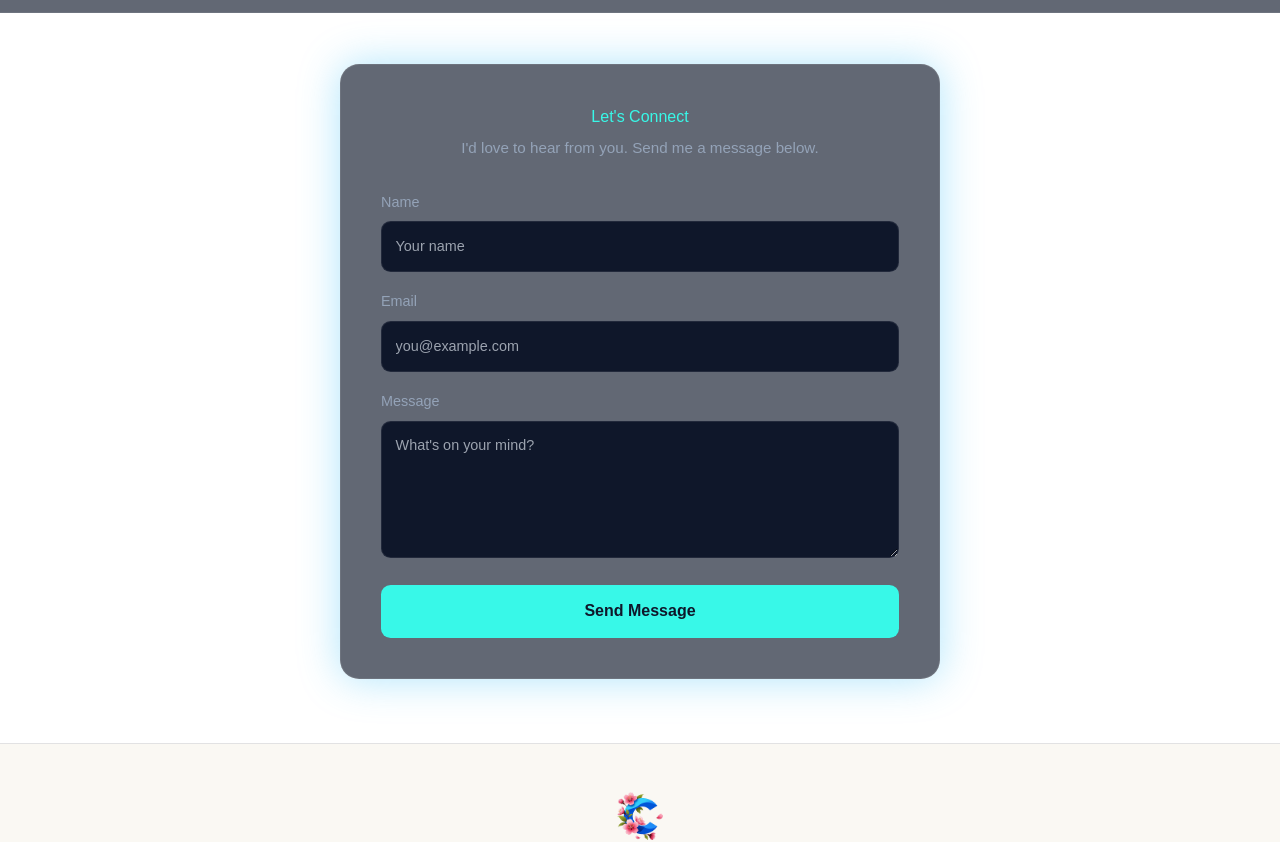
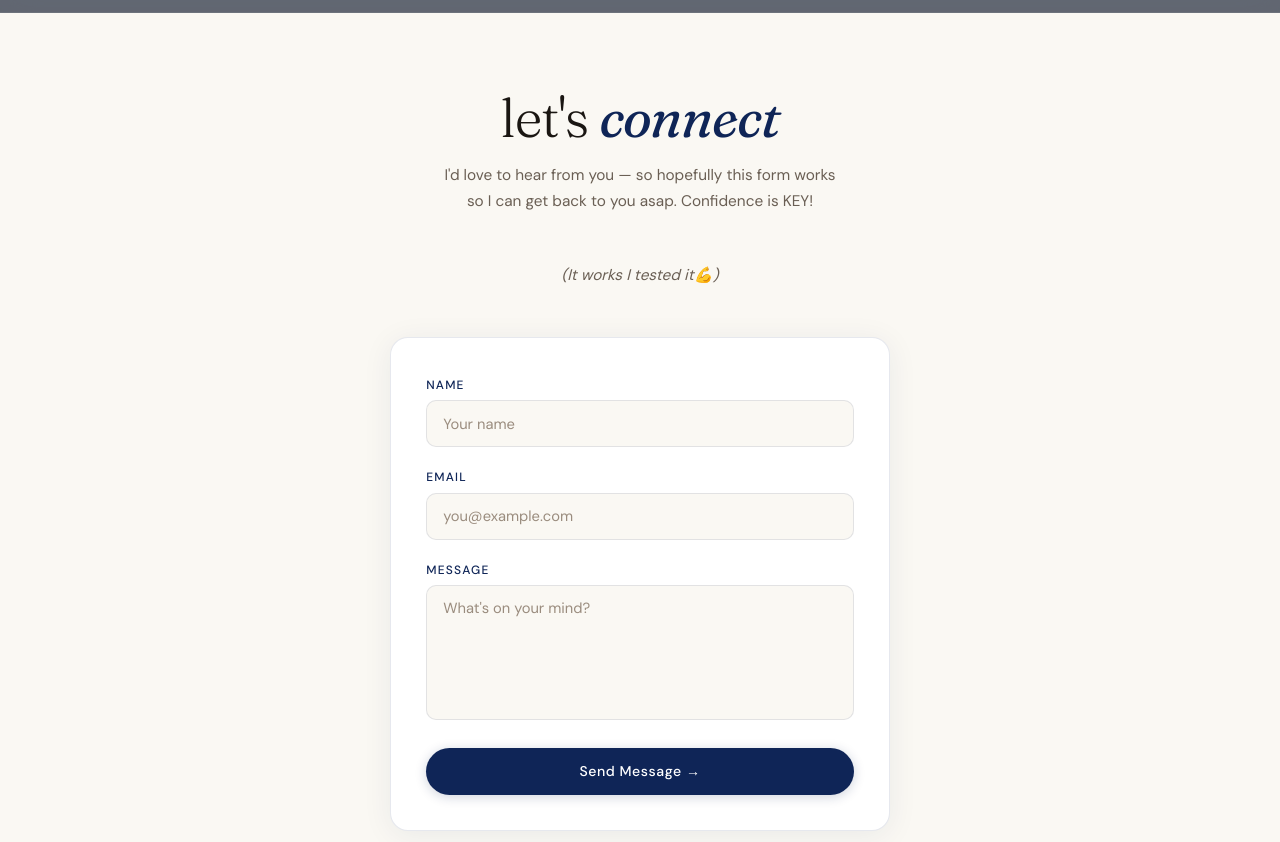
Before and after one commit to calebluebbering/caleb-website, a Next.js app: page /contact in a window 1280 px wide. Shown: the part 180-1022 px from the top of the page. Built offline with nearby package versions, Linux system fonts and the light colour scheme.

Commit message:
update contact page, make name link to home

```diff
--- a/app/contact/contact.css
+++ b/app/contact/contact.css
@@ -1,114 +1,237 @@
-.contact-container {
-  max-width: 600px;
-  margin: 4rem auto;
-  padding: 2.5rem;
-  background: var(--bg-glass);
-  backdrop-filter: blur(14px);
-  border-radius: 1.2rem;
-  border: 1px solid var(--border-soft);
-  color: var(--text-primary);
-  box-shadow: 0 0 40px var(--accent-glow);
-  transition: all 0.3s ease;
+:root {
+  --ink:      #1a1612;
+  --navy:     #0f2557;
+  --muted:    #6a5f54;
+  --soft:     #9a8c7e;
+  --cream:    #faf8f3;
+  --line:     rgba(15,37,87,0.1);
+  --field-bg: #ffffff;
+  --page-accent: #1a4fd6;
 }
 
-.contact-header {
-  text-align: center;
-  margin-bottom: 2rem;
+.contact-page {
+  background: var(--cream);
+  min-height: 100vh;
+  font-family: 'DM Sans', sans-serif;
+  display: flex;
+  flex-direction: column;
+  align-items: center;
+  padding: 5.5rem 1.5rem 6rem;
 }
 
-.contact-header h2 {
+/* ── Header ── */
+.contact-eyebrow {
+  font-size: 0.76rem;
+  font-weight: 500;
+  letter-spacing: 0.18em;
+  text-transform: uppercase;
   color: var(--accent);
-  margin-bottom: 0.5rem;
+  display: flex;
+  align-items: center;
+  gap: 0.5rem;
+  margin-bottom: 1rem;
+}
+.contact-eyebrow::before {
+  content: '';
+  width: 22px; height: 1px;
+  background: var(--accent);
 }
 
-.contact-header p {
-  color: var(--text-secondary);
-  font-size: 0.95rem;
+.contact-title {
+  font-family: 'Fraunces', serif;
+  font-size: clamp(2.2rem, 5vw, 3.4rem);
+  font-weight: 300;
+  letter-spacing: -0.02em;
+  line-height: 1.1;
+  color: var(--ink);
+  margin: 0 0 0.9rem;
+  text-align: center;
+}
+.contact-title em {
+  font-style: italic;
+  color: var(--navy);
 }
 
+.contact-sub {
+  font-size: 0.96rem;
+  line-height: 1.7;
+  color: var(--muted);
+  text-align: center;
+  max-width: 400px;
+  margin: 0 0 3rem;
+}
+
+/* ── Card ── */
+.contact-card {
+  width: 100%;
+  max-width: 500px;
+  background: #fff;
+  border: 1px solid var(--line);
+  border-radius: 18px;
+  padding: 2.4rem 2.2rem 2.2rem;
+  box-shadow: 0 4px 30px rgba(15,37,87,0.07);
+}
+
+/* ── Form fields ── */
 .contact-form {
   display: flex;
   flex-direction: column;
-  gap: 1.2rem;
+  gap: 1.3rem;
 }
 
-label {
+.field {
   display: flex;
   flex-direction: column;
-  font-size: 0.9rem;
-  color: var(--text-secondary);
+  gap: 0.4rem;
 }
 
-input,
-textarea {
-  margin-top: 0.5rem;
-  padding: 0.85rem;
-  border-radius: 0.6rem;
-  border: 1px solid var(--border-soft);
-  background: var(--bg-dark);
-  color: var(--text-primary);
-  transition: all 0.2s ease;
+.field label {
+  font-size: 0.75rem;
+  font-weight: 500;
+  letter-spacing: 0.1em;
+  text-transform: uppercase;
+  color: var(--navy);
 }
 
-input:focus,
-textarea:focus {
+.field input,
+.field textarea {
+  font-family: 'DM Sans', sans-serif;
+  font-size: 0.92rem;
+  color: var(--ink);
+  background: var(--cream);
+  border: 1px solid var(--line);
+  border-radius: 10px;
+  padding: 0.72rem 1rem;
   outline: none;
-  border-color: var(--accent);
-  box-shadow: 0 0 12px var(--accent-glow);
+  transition: border-color 0.2s, box-shadow 0.2s;
+  resize: none;
+  width: 100%;
+  box-sizing: border-box;
 }
 
-button {
-  margin-top: 0.5rem;
-  padding: 0.9rem;
-  border-radius: 0.6rem;
-  border: none;
-  font-weight: 600;
-  cursor: pointer;
-  background: var(--accent);
-  color: var(--bg-dark);
-  transition: all 0.2s ease;
+.field input::placeholder,
+.field textarea::placeholder {
+  color: var(--soft);
 }
 
-button:hover:not(:disabled) {
-  transform: translateY(-2px);
-  box-shadow: 0 0 18px var(--accent-glow);
+.field input:focus,
+.field textarea:focus {
+  border-color: rgba(26,79,214,0.4);
+  box-shadow: 0 0 0 3px rgba(26,79,214,0.08);
+  background: #fff;
 }
 
-button:disabled {
+/* ── Submit ── */
+.submit-btn {
+  font-family: 'DM Sans', sans-serif;
+  font-size: 0.88rem;
+  font-weight: 500;
+  letter-spacing: 0.04em;
+  padding: 0.82rem 1.8rem;
+  border-radius: 100px;
+  border: none;
+  background: var(--navy);
+  color: #fff;
+  cursor: pointer;
+  display: flex;
+  align-items: center;
+  justify-content: center;
+  gap: 0.45rem;
+  margin-top: 0.4rem;
+  transition: background 0.2s, transform 0.2s, box-shadow 0.2s;
+  box-shadow: 0 2px 12px rgba(15,37,87,0.2);
+  width: 100%;
+}
+.submit-btn:hover:not(:disabled) {
+  background: var(--page-accent);
+  transform: translateY(-2px);
+  box-shadow: 0 6px 20px rgba(26,79,214,0.28);
+}
+.submit-btn:disabled {
   opacity: 0.6;
   cursor: not-allowed;
 }
 
-.error {
-  color: #ff6b6b;
-  font-size: 0.9rem;
-  margin-top: 0.5rem;
+/* Loading dots */
+.dot-spin {
+  display: inline-flex;
+  gap: 3px;
+  align-items: center;
+}
+.dot-spin span {
+  width: 4px; height: 4px;
+  border-radius: 50%;
+  background: #fff;
+  animation: dot-bounce 0.9s ease-in-out infinite;
+}
+.dot-spin span:nth-child(2) { animation-delay: 0.15s; }
+.dot-spin span:nth-child(3) { animation-delay: 0.3s; }
+
+@keyframes dot-bounce {
+  0%, 80%, 100% { transform: scale(0.7); opacity: 0.5; }
+  40%            { transform: scale(1);   opacity: 1; }
 }
 
+/* ── Error ── */
+.contact-error {
+  font-size: 0.82rem;
+  color: #c0392b;
+  background: rgba(192,57,43,0.07);
+  border: 1px solid rgba(192,57,43,0.15);
+  border-radius: 8px;
+  padding: 0.6rem 0.9rem;
+  margin-top: 0.2rem;
+}
+
+/* ── Success state ── */
 .success-state {
+  width: 100%;
+  max-width: 500px;
+  background: #fff;
+  border: 1px solid var(--line);
+  border-radius: 18px;
+  padding: 3rem 2.4rem;
+  box-shadow: 0 4px 30px rgba(15,37,87,0.07);
+  display: flex;
+  flex-direction: column;
+  align-items: center;
   text-align: center;
-  padding: 3rem 1rem;
-  animation: fadeIn 0.4s ease forwards;
+  gap: 0.8rem;
+  animation: fade-up 0.5s ease forwards;
+}
+
+.success-icon {
+  font-size: 2.4rem;
+  margin-bottom: 0.4rem;
 }
 
 .success-state h2 {
-  color: var(--accent);
-  margin-bottom: 1rem;
+  font-family: 'Fraunces', serif;
+  font-size: 1.7rem;
+  font-weight: 300;
+  color: var(--ink);
+  margin: 0;
+  letter-spacing: -0.01em;
+}
+.success-state h2 em {
+  font-style: italic;
+  color: var(--navy);
 }
 
 .success-state p {
-  color: var(--text-secondary);
-  max-width: 400px;
-  margin: 0 auto;
+  font-size: 0.92rem;
+  color: var(--muted);
+  line-height: 1.7;
+  max-width: 320px;
+  margin: 0;
 }
 
-@keyframes fadeIn {
-  from {
-    opacity: 0;
-    transform: translateY(10px);
-  }
-  to {
-    opacity: 1;
-    transform: translateY(0);
-  }
+@keyframes fade-up {
+  from { opacity: 0; transform: translateY(12px); }
+  to   { opacity: 1; transform: translateY(0); }
 }
+
+@media (max-width: 540px) {
+  .contact-card,
+  .success-state { padding: 1.8rem 1.3rem; }
+}
--- a/app/contact/page.tsx
+++ b/app/contact/page.tsx
@@ -10,25 +10,20 @@ export default function Contact() {
 
   const handleSubmit = async (e: FormEvent<HTMLFormElement>) => {
     e.preventDefault();
-
     const form = e.currentTarget;
     const formData = new FormData(form);
     const data = Object.fromEntries(formData.entries());
-
     setLoading(true);
     setError("");
-
     try {
       const res = await fetch("/api/contact", {
         method: "POST",
         headers: { "Content-Type": "application/json" },
         body: JSON.stringify(data),
       });
-
       const result = await res.json();
-
       if (res.ok) {
-        setSuccess(true); // ✅ hides form
+        setSuccess(true);
         form.reset();
       } else {
         setError(result.message || "Something went wrong.");
@@ -42,56 +37,56 @@ export default function Contact() {
   };
 
   return (
-    <div className="contact-container">
+    <>
+      <style>{`
+        @import url('https://fonts.googleapis.com/css2?family=Fraunces:ital,opsz,wght@0,9..144,300;0,9..144,500;1,9..144,400&family=DM+Sans:wght@400;500&display=swap');
+      `}</style>
+
+      <main className="contact-page">
+        <h1 className="contact-title">let&apos;s <em>connect</em></h1>
+        <p className="contact-sub">I&apos;d love to hear from you — so hopefully this form works so I can get back to you asap. Confidence is KEY!</p>
+        <p className="contact-sub italic">(It works I tested it💪)</p>
+
         {!success ? (
-        <>
-          <div className="contact-header">
-            <h2>Let&apos;s Connect</h2>
-            <p>I&apos;d love to hear from you. Send me a message below.</p>
+          <div className="contact-card">
+            <form className="contact-form" onSubmit={handleSubmit}>
+
+              <div className="field">
+                <label htmlFor="name">Name</label>
+                <input id="name" name="name" type="text" placeholder="Your name" required />
               </div>
 
-          <form className="contact-form" onSubmit={handleSubmit}>
-            <label>
-              Name
-              <input name="name" type="text" placeholder="Your name" required />
-            </label>
+              <div className="field">
+                <label htmlFor="email">Email</label>
+                <input id="email" name="email" type="email" placeholder="you@example.com" required />
+              </div>
 
-            <label>
-              Email
-              <input
-                name="email"
-                type="email"
-                placeholder="you@example.com"
-                required
-              />
-            </label>
+              <div className="field">
+                <label htmlFor="message">Message</label>
+                <textarea id="message" name="message" placeholder="What's on your mind?" rows={5} required />
+              </div>
 
-            <label>
-              Message
-              <textarea
-                name="message"
-                placeholder="What's on your mind?"
-                rows={5}
-                required
-              ></textarea>
-            </label>
-
-            <button type="submit" disabled={loading}>
-              {loading ? "Sending..." : "Send Message"}
+              <button type="submit" className="submit-btn" disabled={loading}>
+                {loading ? (
+                  <span className="dot-spin">
+                    <span /><span /><span />
+                  </span>
+                ) : (
+                  <>Send Message →</>
+                )}
               </button>
 
-            {error && <p className="error">{error}</p>}
+              {error && <p className="contact-error">{error}</p>}
             </form>
-        </>
+          </div>
         ) : (
           <div className="success-state">
-          <h2>Message Received ✨</h2>
-          <p>
-            I&apos;ve received your message and will get back to you as soon as
-            possible. Thank you!
-          </p>
+            <div className="success-icon">🌸</div>
+            <h2>message <em>received</em></h2>
+            <p>I&apos;ve got your message and will get back to you as soon as possible. Thanks for reaching out!</p>
           </div>
         )}
-    </div>
+      </main>
+    </>
   );
 }
--- a/components/layout/Banner.tsx
+++ b/components/layout/Banner.tsx
@@ -58,7 +58,11 @@ export default function Banner({
         </div>
 
         <div className="banner__center">
-          <h1 className="banner__name">{name}</h1>
+          <h1 className="banner__name">
+            <Link href="/" className="banner__name-link">
+              {name}
+            </Link>
+          </h1>
 
           <nav className="banner__nav">
             <ul className="banner__nav-list">
```
Lines whose indentation alone changed are shown as unchanged.
